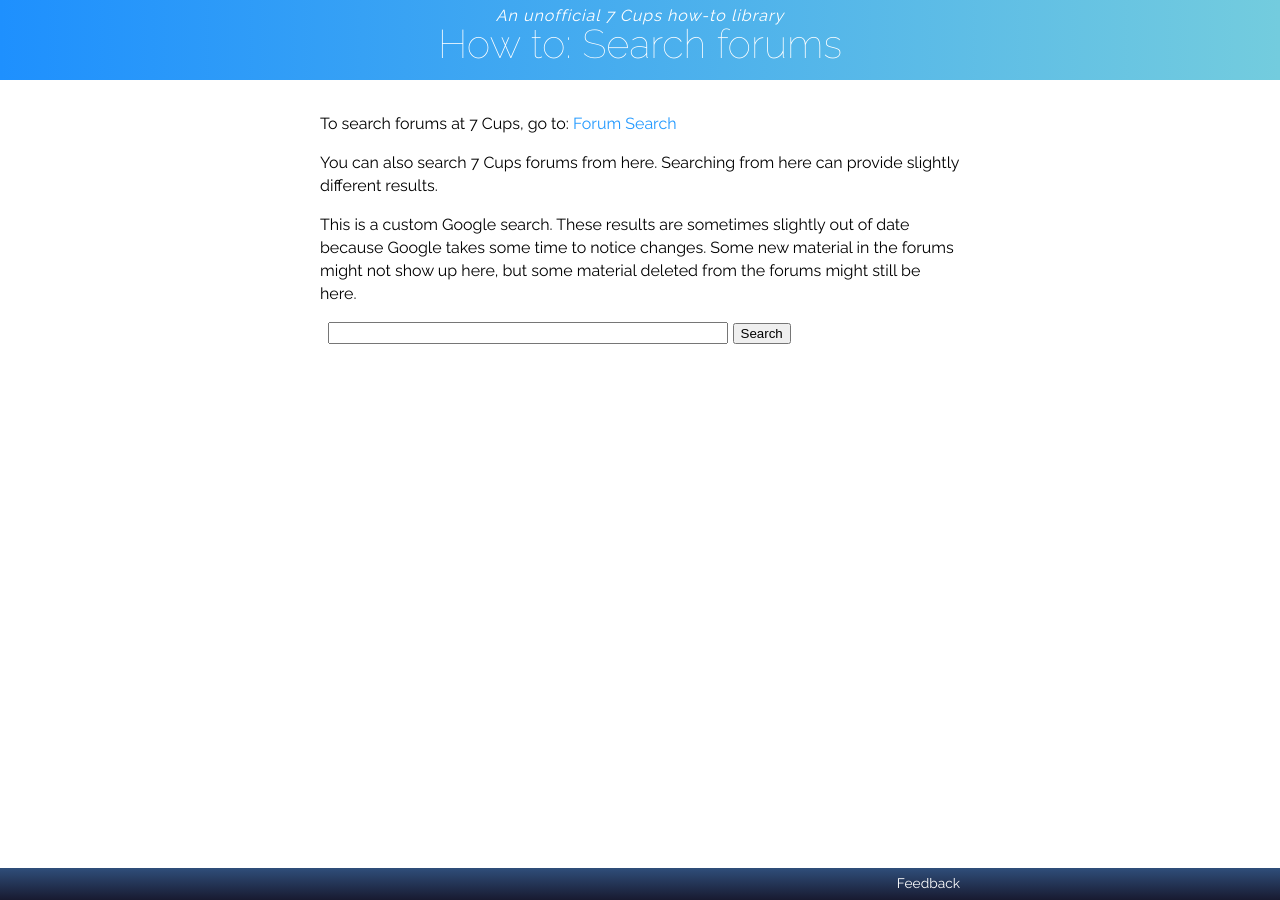
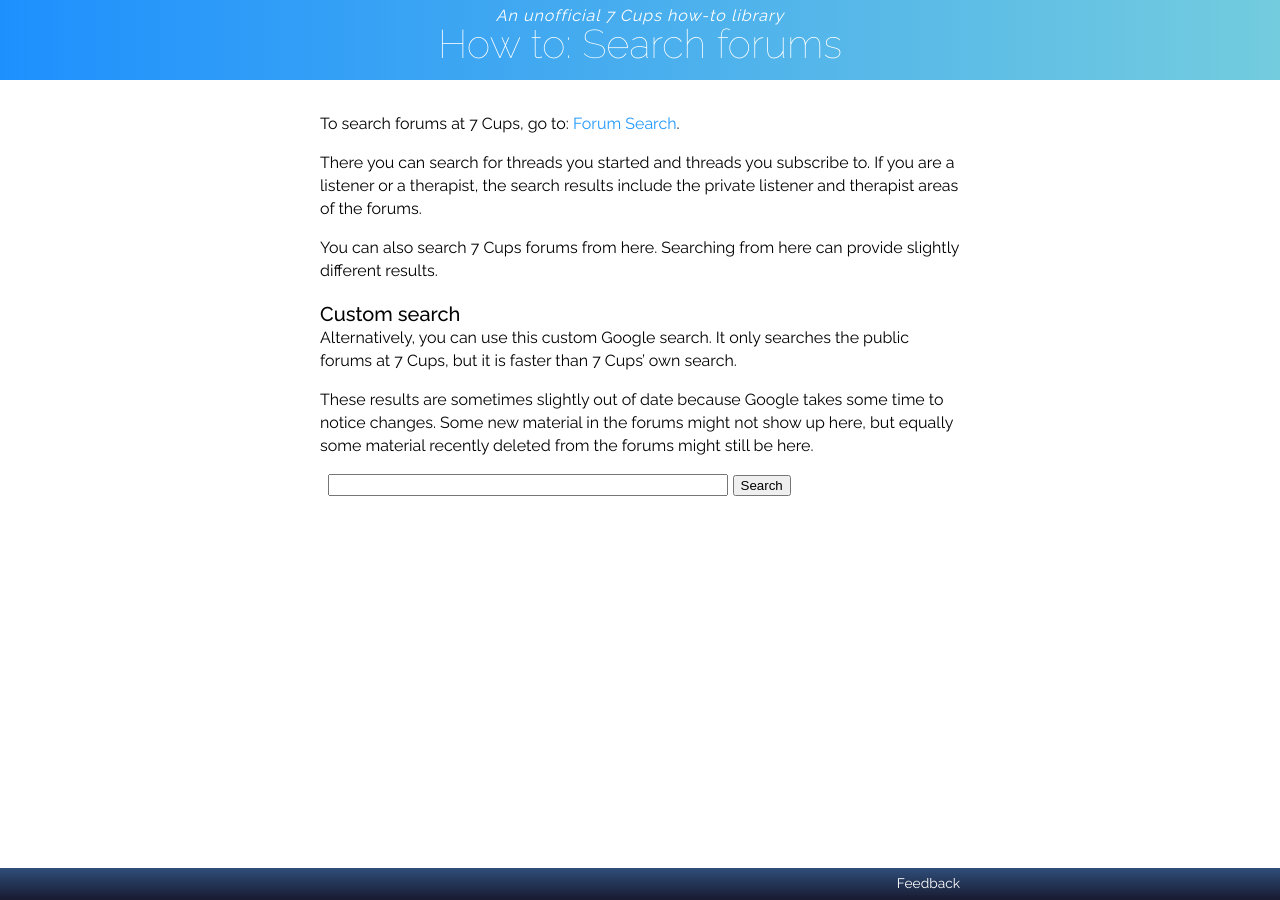
Before and after one commit to RarelyCharlie/rarelycharlie.github.io, a Jekyll site: the page built from _howto/forumsearch.md, in a window 1280 px wide. Built offline with Jekyll 4.4.1, drawn with Linux system fonts in a browser that asks for light colours; comment, search, counter and statistics services are not loaded.

Commit message:
more words

```diff
--- a/_howto/forumsearch.md
+++ b/_howto/forumsearch.md
@@ -14,11 +14,17 @@ gsearch = function () {
   }
 </script>
 
-To search forums at 7 Cups, go to: [Forum Search](https://www.7cups.com/forum/search.php)
+To search forums at 7 Cups, go to: [Forum Search](https://www.7cups.com/forum/search.php).
+
+There you can search for threads you started and threads you subscribe to. If you are a listener or a therapist, the search results include the private listener and therapist areas of the forums.
 
 You can also search 7 Cups forums from here. Searching from here can provide slightly different results.
 
-This is a custom Google search. These results are sometimes slightly out of date because Google takes some time to notice changes. Some new material in the forums might not show up here, but some material deleted from the forums might still be here.
+### Custom search
+
+Alternatively, you can use this custom Google search. It only searches the public forums at 7 Cups, but it is faster than 7 Cups' own search.
+
+These results are sometimes slightly out of date because Google takes some time to notice changes. Some new material in the forums might not show up here, but equally some material recently deleted from the forums might still be here.
 
 <input id="query" size="40" onchange="gsearch()" autofocus> <button onclick="gsearch()">Search</button>
 
```
